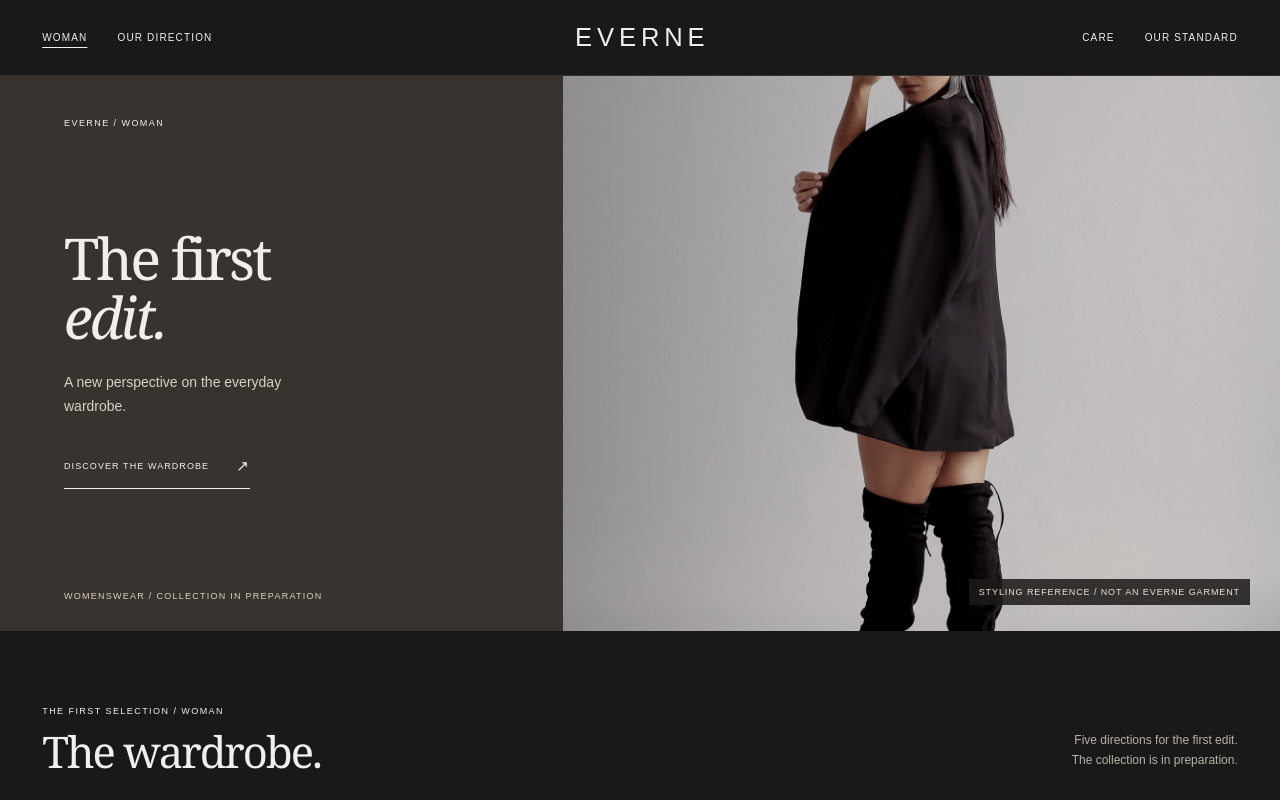
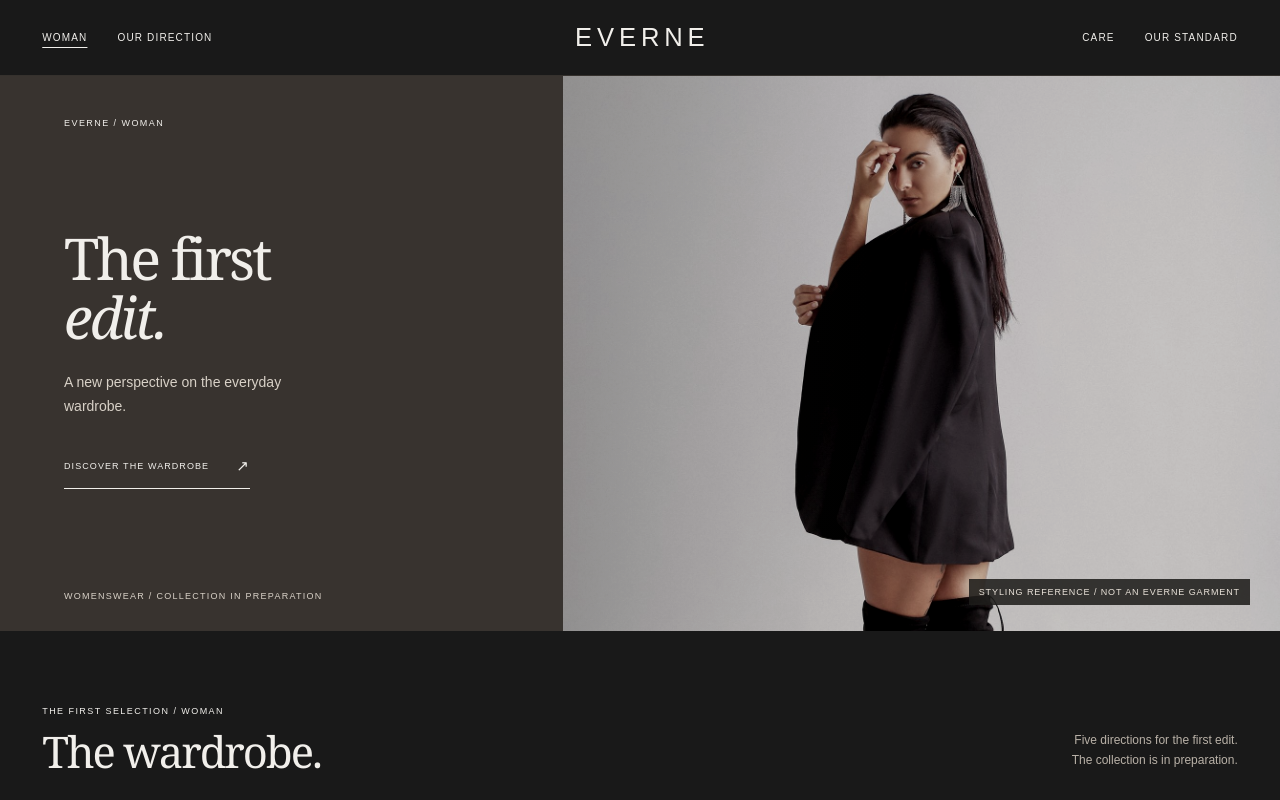
Before and after one commit to leorsn/EVERNE-, a React (Vite) app: page / in a window 1280 px wide. Shown: the top 800 px of the page. Built offline with nearby package versions, Linux system fonts and the light colour scheme.

Commit message:
Keep campaign model face visible in compact hero

```diff
--- a/src/everne-editorial.css
+++ b/src/everne-editorial.css
@@ -28,7 +28,7 @@ img { display: block; width: 100%; height: 100%; object-fit: cover; }
 .e-text-link span { font-size: 15px; font-weight: 400; }
 .e-hero-index { font-size: 9px; letter-spacing: .14em; color: #d8d1c7; }
 .e-hero-visual { position: relative; grid-column: 2; grid-row: 1; min-height: 0; overflow: hidden; background: #38332f; }
-.e-hero-visual img { position: absolute; inset: 0; object-position: center 48%; filter: brightness(.79) saturate(.67) sepia(.095) contrast(1.08); }
+.e-hero-visual img { position: absolute; inset: 0; object-position: center 15%; filter: brightness(.79) saturate(.67) sepia(.095) contrast(1.08); }
 .e-hero-visual::after { content: ''; position: absolute; inset: 0; pointer-events: none; background: linear-gradient(90deg, rgba(27,24,22,.19), transparent 43%); }
 .e-visual-credit { position: absolute; z-index: 1; right: 30px; bottom: 26px; padding: 8px 10px; background: rgba(29,27,25,.86); color: #e9e2d9; font-size: 9px; letter-spacing: .1em; }
 .e-wardrobe { padding: 74px clamp(25px, 3.3vw, 56px) 54px; background: #191919; color: #f1efeb; }
```
